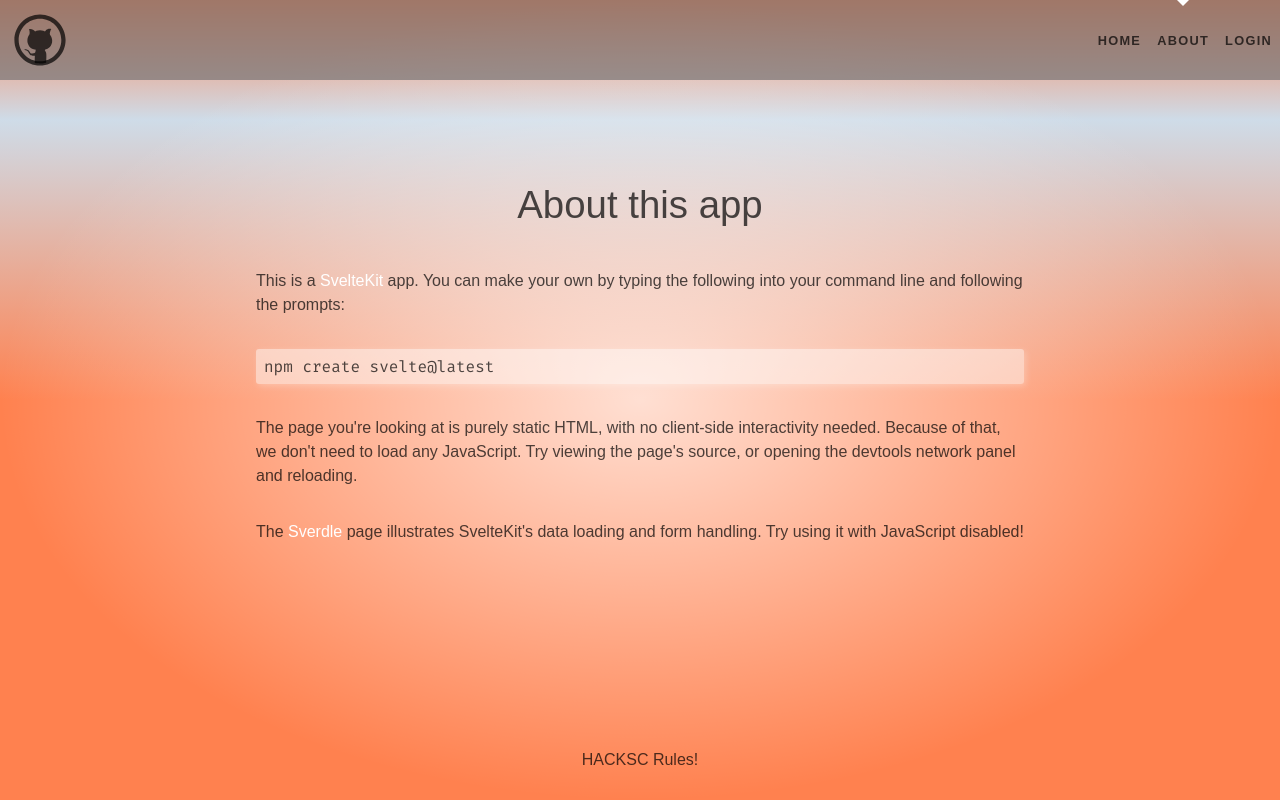
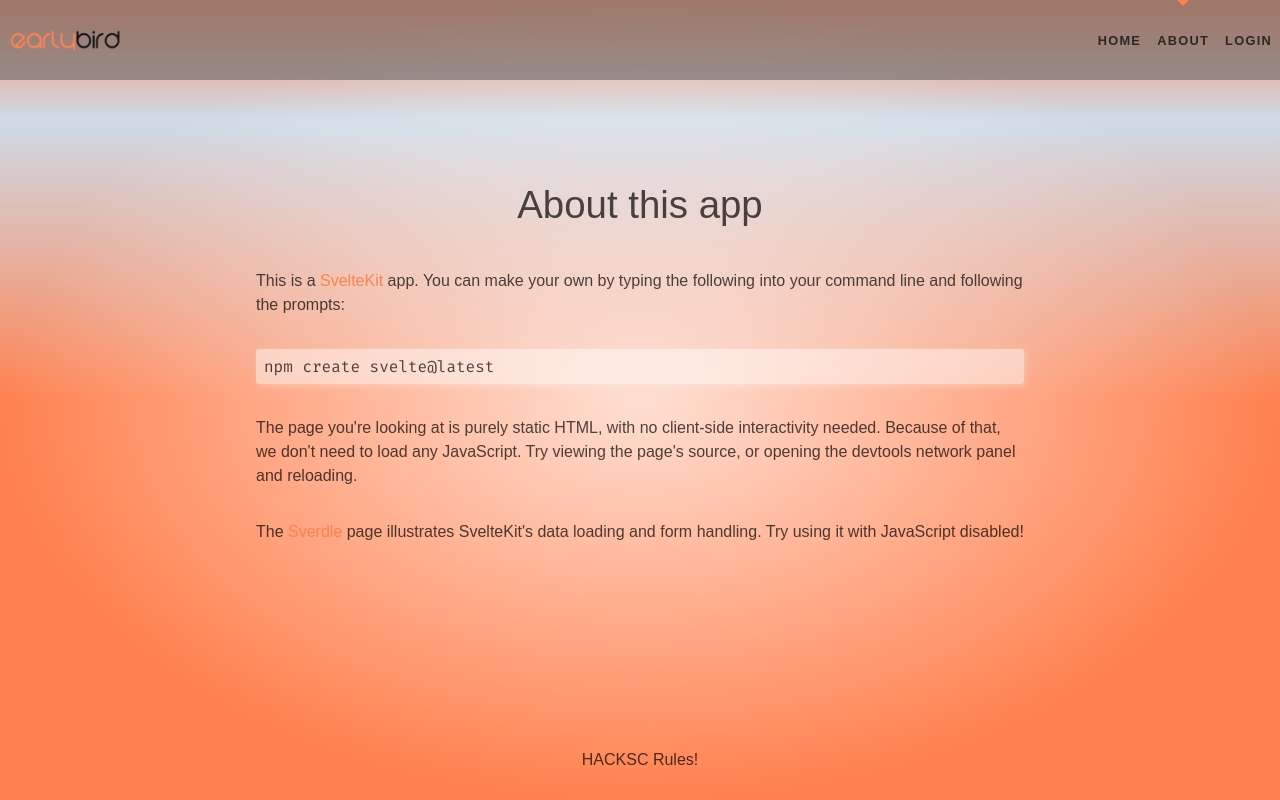
Before and after one commit to bswaika/EarlyBird, a SvelteKit app in the folder frontend/: page /about in a window 1280 px wide. Built offline with nearby package versions, Linux system fonts and the light colour scheme.

Commit message:
ADD - Color Changes

```diff
--- a/frontend/src/routes/Header.svelte
+++ b/frontend/src/routes/Header.svelte
@@ -1,7 +1,7 @@
 <script>
 	import { page } from '$app/stores';
 	import logo from '$lib/images/svelte-logo.svg';
-	import github from '$lib/images/github.svg';
+	import github from '$lib/images/earlybird.webp';
 </script>
 
 <header>
@@ -50,8 +50,8 @@
 	}
 
 	.corner img {
-		width: 5em;
-		height: 5em;
+		width: 9em;
+		height: 9em;
 		object-fit: contain;
 		float: left;
 		align-items: left;
--- a/frontend/src/routes/styles.css
+++ b/frontend/src/routes/styles.css
@@ -7,7 +7,7 @@
 	--color-bg-0: #ff814f;
 	--color-bg-1: hsl(209, 36%, 86%);
 	--color-bg-2: #ff814f;
-	--color-theme-1: #ffffff;
+	--color-theme-1: #ff814f;
 	--color-theme-2: #111e2b;
 	--color-text: rgba(0, 0, 0, 0.7);
 	--column-width: 42rem;
```
Also changed, not shown: frontend/src/routes/+page.svelte (+0 -10 lines).
